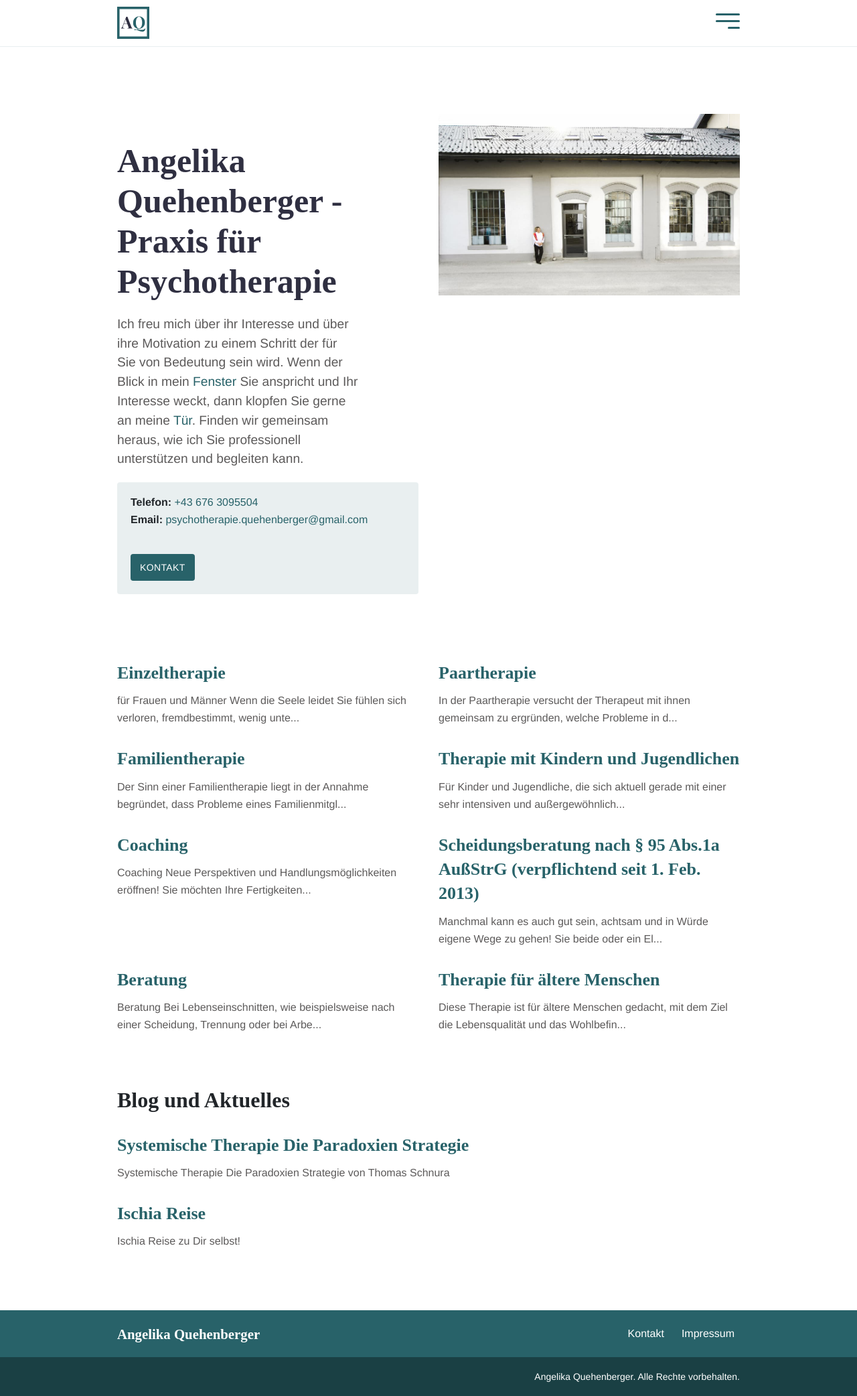
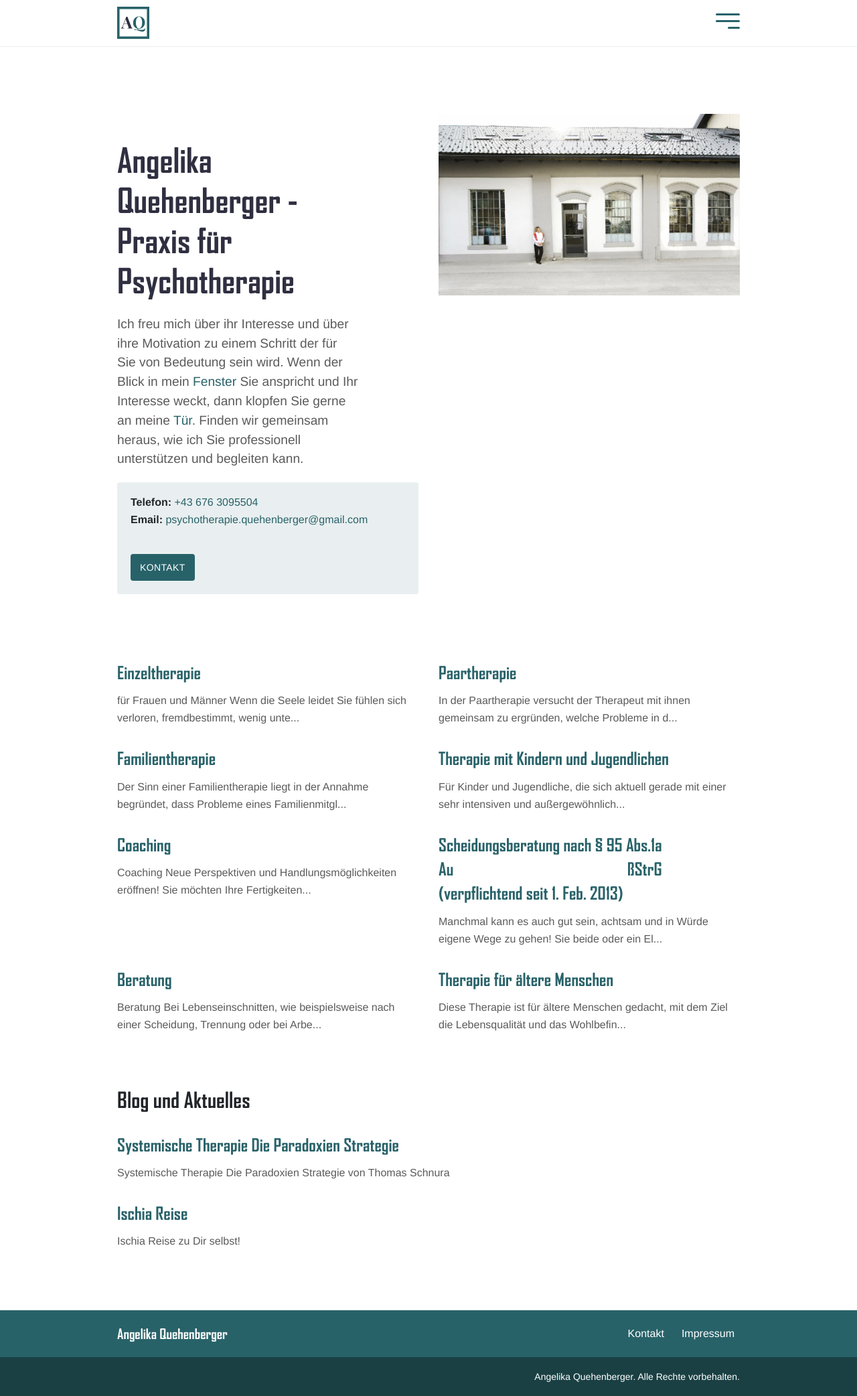
Before and after one commit to dvschnitz/angelika-quehenberger, a Jekyll site: the page built from index.md, in a window 1280 px wide. Shown: the whole page at 67% size. Built offline with Jekyll 4.4.1, drawn with Linux system fonts in a browser that asks for light colours; some web fonts are replaced.

Commit message:
Selfhost agency font

```diff
--- a/_layouts/default.html
+++ b/_layouts/default.html
@@ -12,9 +12,6 @@
   <!-- <link rel="preconnect" href="https://fonts.googleapis.com"> -->
   <!-- <link rel="preconnect" href="https://fonts.gstatic.com" crossorigin> -->
   <!-- <link href="https://fonts.googleapis.com/css2?family=Playfair+Display:wght@400;700&display=swap" rel="stylesheet"> -->
-
-  <!-- <link href="https://de.allfont.net/allfont.css?fonts=agency-fb" rel="stylesheet" type="text/css" /> -->
-  <link href="https://de.allfont.net/allfont.css?fonts=agency-fb-bold" rel="stylesheet" type="text/css" />
 
   <!-- Self host font -->
   <!-- <link rel="preload" href="{{ '/assets/fonts/playfair-display.woff2' | relative_url }}" as="font" type="font/woff2" crossorigin> -->
--- a/_sass/components/_fonts.scss
+++ b/_sass/components/_fonts.scss
@@ -5,3 +5,11 @@
 	font-display: swap;
 	src: local(''), url('../fonts/playfair-display.woff2') format('woff2');
 }
+
+@font-face {
+	font-family: 'Agency FB Bold';
+	font-style: normal;
+	font-weight: bold;
+	font-display: swap;
+	src: local(''), url('../fonts/AgencyFB-Bold.ttf') format('truetype');
+}
--- a/assets/css/style.scss
+++ b/assets/css/style.scss
@@ -17,7 +17,7 @@ $link-hover-decoration: underline;
 
 // Fonts
 $font-family-base: Helvetica, Arial, sans-serif, -apple-system;
-$font-family-heading: "Agency FB Bold", serif, -apple-system;
+$font-family-heading: 'Agency FB Bold', serif, -apple-system;
 
 // Footer
 $footer-background-color: $primary;
@@ -53,7 +53,7 @@ $sub-footer-text-color: $white;
 @import "components/strip";
 @import "components/feature";
 @import "components/social";
-// @import "components/fonts"; // Uncomment this line to self host font
+@import "components/fonts"; // Uncomment this line to self host font
 
 // Pages
 @import "pages/page-home";
```
Also changed, not shown: assets/fonts/AgencyFB-Bold.ttf (added), assets/fonts/playfair-display.woff2 (deleted).
